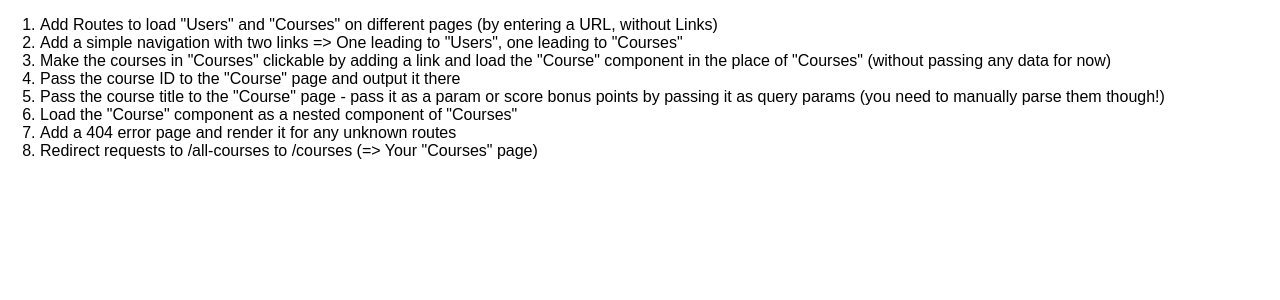
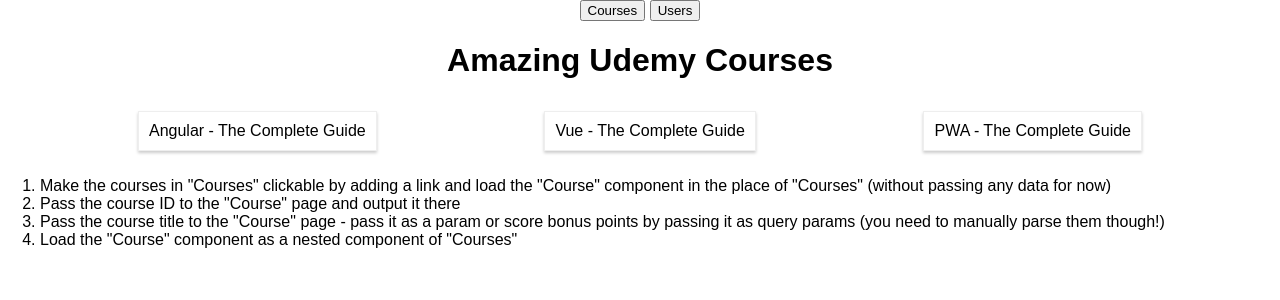
Before and after one commit to 3atharvkurdukar/udemy-react, a React (Create React App) app: page / in a window 1280 px wide. Shown: the top 300 px of the page. Built offline with nearby package versions, Linux system fonts and the light colour scheme.

Commit message:
Added routes to home page

```diff
--- a/src/App.js
+++ b/src/App.js
@@ -1,20 +1,38 @@
 import React, { Component } from 'react';
+
+import Courses from './containers/Courses/Courses';
+import Users from './containers/Users/Users';
+import { BrowserRouter, NavLink, Switch, Route, Redirect } from 'react-router-dom';
 
 class App extends Component {
   render () {
     return (
+      <BrowserRouter>
         <div className="App">
+          <header>
+            <NavLink to="/courses"><button>Courses</button></NavLink>
+            &nbsp;
+            <NavLink to="/users"><button>Users</button></NavLink>
+          </header>
+          <Switch>
+            <Route path="/courses" component={Courses} />
+            <Route path="/users" component={Users} />
+            <Redirect from="/all-courses" to="/courses" />
+            <Route exact path="/" component={Courses} />
+            <Route render={() => (
+              <h2 style={{ textAlign: 'center' }}>
+                Page Not Found
+              </h2>
+            )} />
+          </Switch>
           <ol style={{textAlign: 'left'}}>
-          <li>Add Routes to load "Users" and "Courses" on different pages (by entering a URL, without Links)</li>
-          <li>Add a simple navigation with two links => One leading to "Users", one leading to "Courses"</li>
             <li>Make the courses in "Courses" clickable by adding a link and load the "Course" component in the place of "Courses" (without passing any data for now)</li>
             <li>Pass the course ID to the "Course" page and output it there</li>
             <li>Pass the course title to the "Course" page - pass it as a param or score bonus points by passing it as query params (you need to manually parse them though!)</li>
             <li>Load the "Course" component as a nested component of "Courses"</li>
-          <li>Add a 404 error page and render it for any unknown routes</li>
-          <li>Redirect requests to /all-courses to /courses (=> Your "Courses" page)</li>
           </ol>
         </div>
+      </BrowserRouter>
     );
   }
 }
```
Lines whose indentation alone changed are shown as unchanged.
